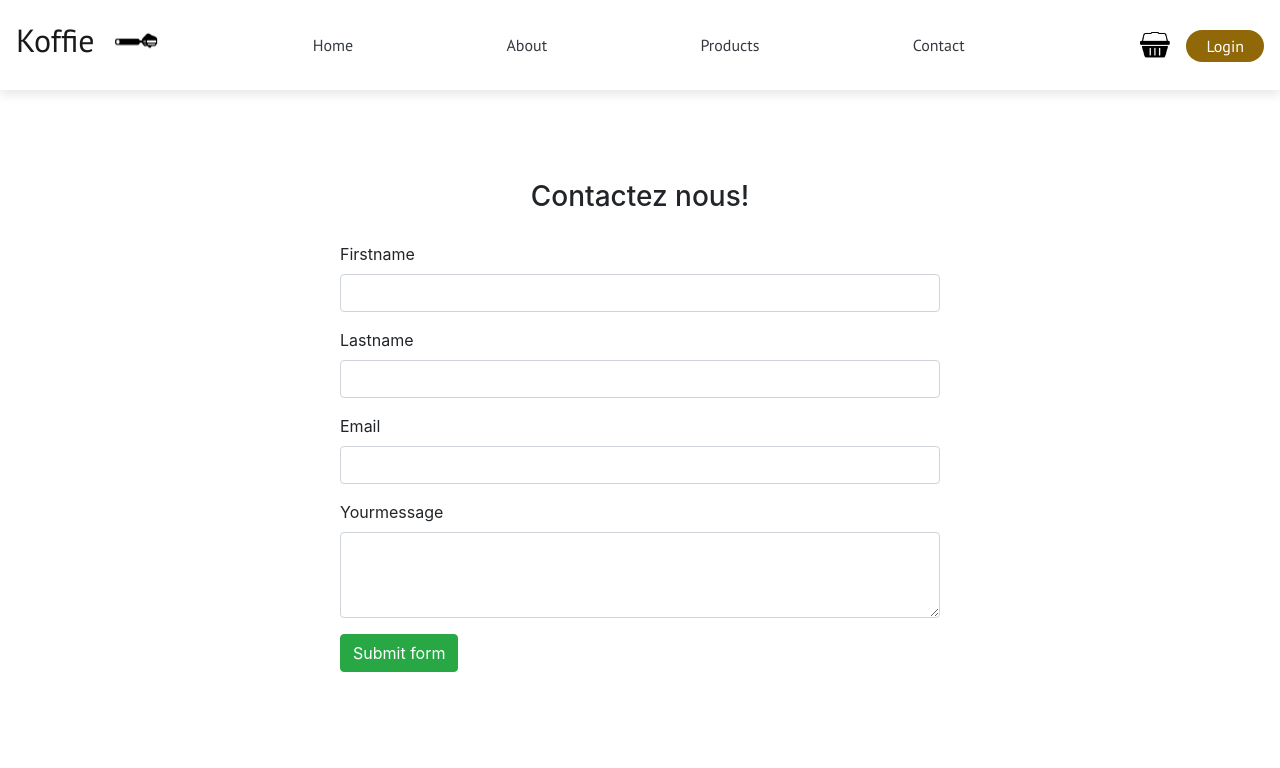
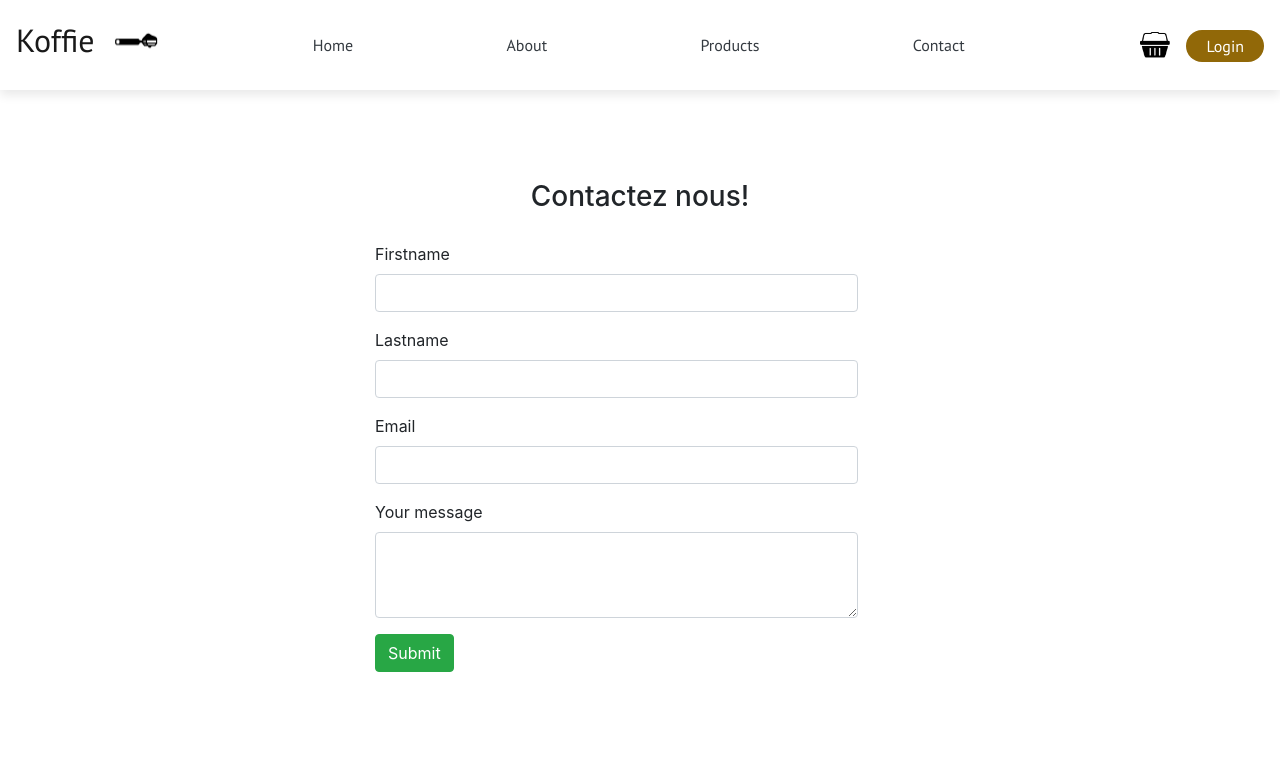
Before and after one commit to hadenai/projet_Koffie, a PHP site: page /AddContact/index in a window 1280 px wide; the page is wider, and only the part inside the window is pictured. Shown: the top 768 px of that part. Run offline with PHP 8.4, Linux system fonts and the light colour scheme; data that the repository does not hold is empty; a stand-in replaces the project's code that opens the database connection.

Commit message:
last change

```diff
--- a/src/View/Home/addcontact.html.twig
+++ b/src/View/Home/addcontact.html.twig
@@ -11,15 +11,15 @@
 {% block content %}
     <div class="container">
         <div class="title">
-            <div class="d-flex justify-content-center col-lg-12">
+            <div class="d-flex justify-content-center ">
                 <h3> Contactez nous! </h3>
             </div>
         </div>
     </div>
     <div class="container">
-        <div class="mx-auto" style="width: 600px;">
+        <div class="mx-auto" style="max-width:530px;">
             <div class="row">
-                <form action="" method="post" class="col-12">
+                <form action="" method="post" class="col-11">
                     <div class="form-group">
                         <label for="firstname">Firstname </label>
                         <input name="firstname" {% if firstNameError is null %} value="{{ firstname }}" {% endif %}  type="text" id="firstname" class="form-control ">
@@ -42,12 +42,12 @@
                         {% endif %}
                     </div>
                     <div class="form-group">
-                        <label for="yourmessage">Yourmessage</label>
+                        <label for="yourmessage">Your message</label>
                         <textarea name="yourmessage" id="yourmessage" rows="3" class="form-control "></textarea>
                         <div class="text-danger">  {{ yourMessageError }} </div>
                         {% if yourMessageError is defined %}
                         {% endif %}
-                        <button class="btn btn-success mt-3" type="submit">Submit form</button>
+                        <button class="btn btn-success mt-3" type="submit">Submit</button>
                     </div>
                 </form>
             </div>
```
Also changed, not shown: public/assets/css/form.css.
